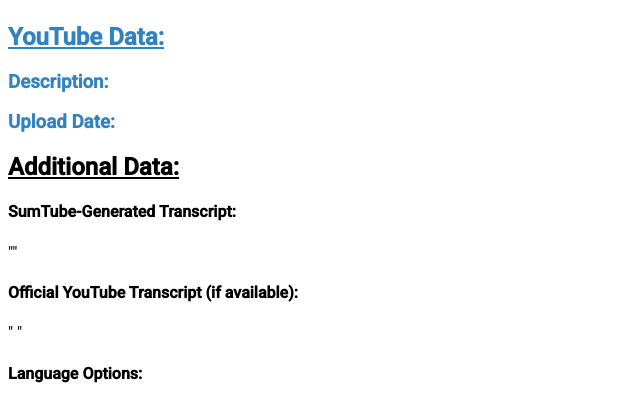
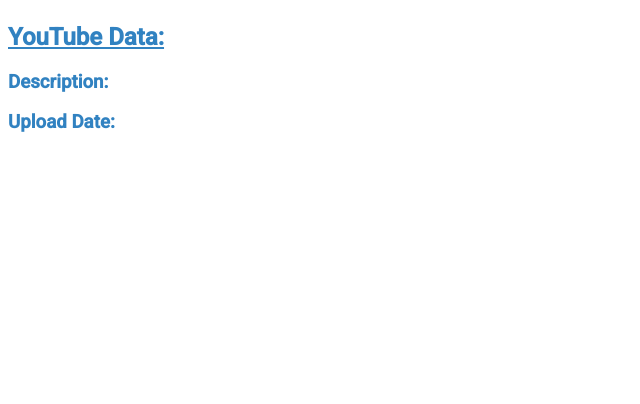
Before and after one commit to gdsakelaris/SumTubeAI-Video-Summarizer, a Django app: page /results/ in a window 1280 px wide. Shown: the part 754-1158 px from the top of the page, without its empty margins (0-640 px from the left). After the commit the page ends 886 px from the top, so only its background shows below. Run offline with Django 4.2, Linux system fonts and the light colour scheme; the visitor is signed in with stand-in values (Sample User, id 1).

Commit message:
removed additional info

```diff
--- a/SumTube/settings.py
+++ b/SumTube/settings.py
@@ -83,6 +83,7 @@
         'NAME': 'postgres',
         'USER': 'postgres',
         'PASSWORD': 'password',
+        # 'PASSWORD': 'password',
         'HOST': '127.0.0.1',
         'PORT': '5432',
     }
--- a/SumTube_Project/templates/results.html
+++ b/SumTube_Project/templates/results.html
@@ -58,17 +58,5 @@
 			<h3>Upload Date:</h3>
 			<p>{{ date }}</p>
 		</span>
-		<span style="color: black">
-			<h2 style="text-decoration: underline">Additional Data:</h2>
-			<h4>SumTube-Generated Transcript:</h4>
-			<p>"{{ STtranscript }}"</p>
-			<h4>Official YouTube Transcript (if available):</h4>
-			<p>" "</p>
-			{% comment %}
-			<p>"{{ YT_transcript }}"</p>
-			{% endcomment %}
-			<h4>Language Options:</h4>
-			<p>{{ lang }}</p>
-		</span>
 	</body>
 </html>
```
